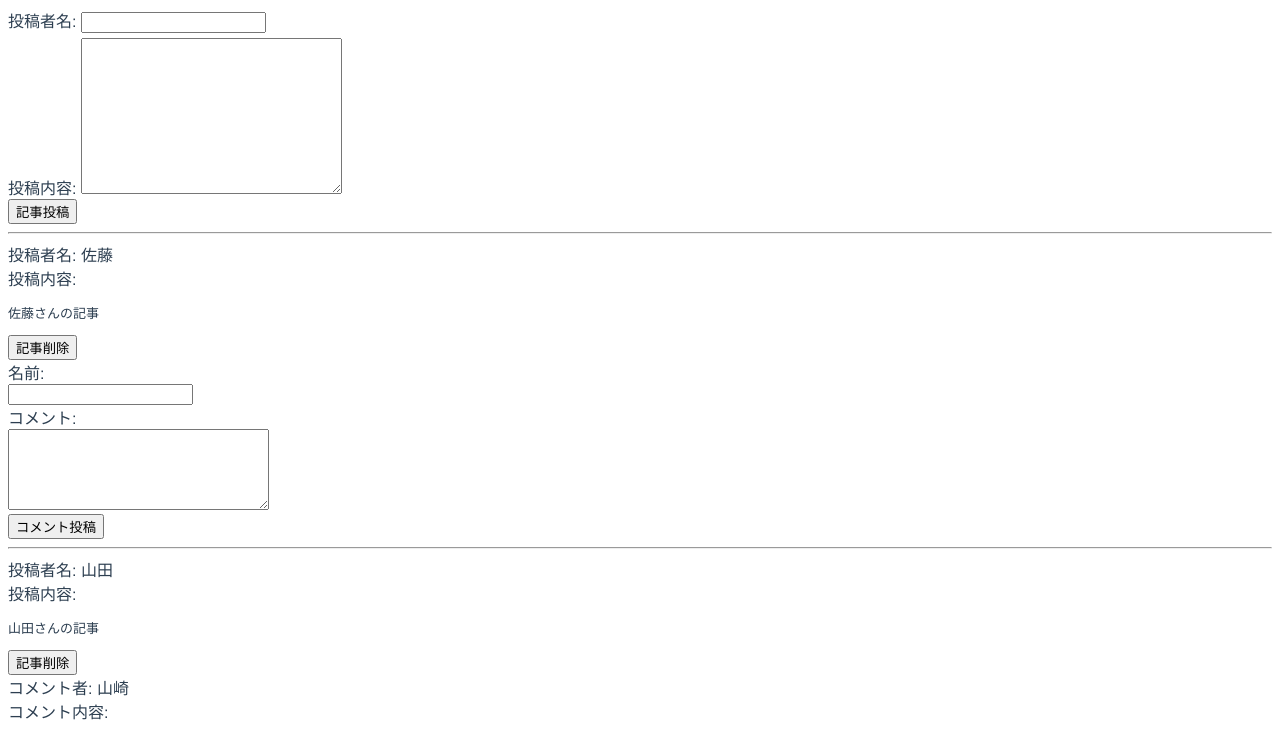
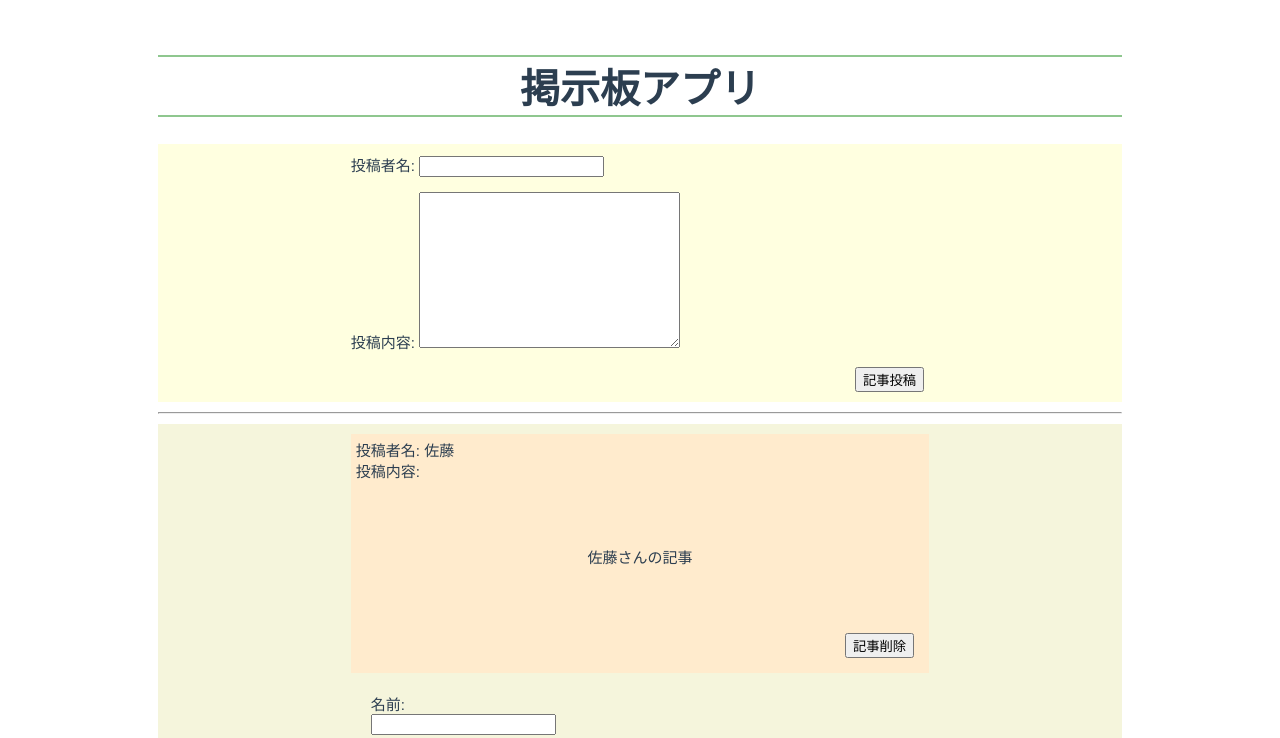
Before and after one commit to ryota-09/ex-vue-bbs, a Vue app: page / in a window 1280 px wide. Shown: the top 738 px of the page. Built offline with nearby package versions, Linux system fonts and the light colour scheme.

Commit message:
(6)コメント投稿欄修正

```diff
--- /dev/null
+++ b/src/components/CompPostComment.vue
@@ -0,0 +1,67 @@
+<template>
+  <div>
+    <div class="post-comment">
+          <div class="comment-name">
+            <label for="comment-name-field">名前: </label>
+            <div>
+              <input
+                type="text"
+                id="comment-name-field"
+                v-model="commentName"
+              />
+            </div>
+          </div>
+          <div class="comment-content">
+            <label for="comment-content-field">コメント: </label>
+            <div>
+              <textarea
+                id="comment-content-field"
+                cols="30"
+                rows="5"
+                v-model="commentContent"
+              ></textarea>
+            </div>
+          </div>
+          <div class="post-comment-button">
+            <button type="button" v-on:click="preClick">
+              コメント投稿
+            </button>
+          </div>
+        </div>
+  </div>
+</template>
+
+<script lang="ts">
+import { Emit, Prop, Component, Vue } from "vue-property-decorator";
+@Component
+export default class CompPostComment extends Vue {
+  @Prop()
+  private commentName!:string;
+  @Prop()
+  private commentContent!:string;
+  @Prop()
+  private articleId!:number;
+
+  @Emit()
+  onClick(articleId:number, name: string, content: string): void{
+    console.log(articleId, name, content);
+  }
+
+  preClick(): void{
+    this.onClick(this.articleId, this.commentName, this.commentContent);
+  }
+}
+</script>
+
+<style scoped>
+.comment-content-area {
+  text-align: center;
+}
+.post-comment {
+  margin: 20px;
+}
+.post-comment-button {
+  padding: 0 39px;
+  text-align: right;
+}
+</style>
--- a/src/store/index.ts
+++ b/src/store/index.ts
@@ -38,8 +38,8 @@ export default new Vuex.Store({
     addComment(state, payload){
       let newComment = new Comment(0, "", "", 0);
       for(const article of state.articles){
-        if( article.id === payload.article.articleId){
-          newComment = payload.article
+        if( article.id === payload.comment.articleId){
+          newComment = payload.comment
           article.commentList.push(newComment);
         }
       }
--- a/src/views/Bbs.vue
+++ b/src/views/Bbs.vue
@@ -1,5 +1,6 @@
 <template>
   <div class="bbs">
+    <h1 class="title">掲示板アプリ</h1>
     <div class="postarea">
       <div class="post-name">
         <label for="post-name">投稿者名: </label>
@@ -16,55 +17,43 @@
         <div class="post-button">
           <button type="button" v-on:click="addArticle">記事投稿</button>
         </div>
-        <hr />
       </div>
     </div>
+    <hr />
     <!--///////////////////////////////// ここからタイムライン関係/////////////////// -->
-    <div class="article-list"></div>
+    <div class="article-list">
       <div
         class="article"
-      v-for="(article, i) of currentArticleList"
+        v-for="(article, index) of currentArticleList"
         v-bind:key="article.id"
       >
+        <div class="article-conteiner">
           <div class="article-name">投稿者名: {{ article.name }}</div>
           <div class="article-content">
             <span>投稿内容: </span>
-        <pre>{{ article.content }}</pre>
+            <pre class="article-content-area">{{ article.content }}</pre>
           </div>
           <div class="delete-button">
-        <button type="button" v-on:click="deleteArticle(i)">記事削除</button>
+            <button type="button" v-on:click="deleteArticle(index)">
+              記事削除
+            </button>
+          </div>
         </div>
         <div class="article-commentlist">
-        <div v-for="comment of article.commentList" v-bind:key="comment.id">
+          <div
+            class="article-comment"
+            v-for="comment of article.commentList"
+            v-bind:key="comment.id"
+          >
             <span>コメント者: {{ comment.name }}</span>
             <div>コメント内容:</div>
             <div>
-            <pre>{{ comment.content }}</pre>
+              <pre class="comment-content-area">{{ comment.content }}</pre>
             </div>
           </div>
         </div>
-      <div class="post-comment">
-        <div class="comment-name">
-          <label for="comment-name-field">名前: </label>
-          <div>
-            <input type="text" id="comment-name-field" v-model="commentName" />
-          </div>
-        </div>
-        <div class="comment-content">
-          <label for="comment-content-field">コメント: </label>
-          <div>
-            <textarea
-              id="comment-content-field"
-              cols="30"
-              rows="5"
-              v-model="commentContent"
-            ></textarea>
-          </div>
-        </div>
-        <button type="button" v-on:click="addComment(article.id)">
-          コメント投稿
-        </button>
-        <hr />
+        <!-- /////////////////////コメント投稿部分//////////////////////// -->
+        <CompPostComment v-bind:comment-name="commentName" v-bind:comment-content="commentContent" v-bind:article-id="article.id" v-on:on-click="addComment"></CompPostComment>
       </div>
     </div>
   </div>
@@ -74,7 +63,12 @@
 import { Article } from "@/types/article";
 import { Comment } from "@/types/comment";
 import { Component, Vue } from "vue-property-decorator";
-@Component
+import CompPostComment from "@/components/CompPostComment.vue";
+@Component({
+  components: {
+    CompPostComment
+  }
+})
 export default class Bbs extends Vue {
   //現在の記事一覧
   private currentArticleList = new Array<Article>();
@@ -113,12 +107,12 @@ export default class Bbs extends Vue {
    * コメントを追加する.
    * @param articleId - 記事のid
    */
-  addComment(articleId: number): void {
+  addComment(articleId: number, commentName: string, commentContent: string): void {
     this.$store.commit("addComment", {
-      article: new Comment(
+      comment: new Comment(
         -1,
-        this.commentName,
-        this.commentContent,
+        commentName,
+        commentContent,
         articleId
       ),
     });
@@ -130,7 +124,6 @@ export default class Bbs extends Vue {
    * @params articleIndex - 現在のcurrentArticleList配列のインデックス番号
    */
   deleteArticle(articleIndex: number): void {
-    console.log(articleIndex);
     this.$store.commit("deleteArticle", {
       articleIndex: articleIndex,
     });
@@ -140,9 +133,53 @@ export default class Bbs extends Vue {
 
 <style scoped>
 .bbs {
+  padding: 20px 150px;
+  margin: 0 auto;
   text-align: left;
+  font-size: 15px;
+}
+.title {
+  text-align: center;
+  border-top: 2px solid rgb(143, 199, 143);
+  border-bottom: 2px solid rgb(143, 199, 143);
+  font-weight: 900;
+  font-size: 40px;
+}
+.postarea {
+  margin: 10px 0;
+  padding: 0 20%;
+  background-color: lightyellow;
+}
+.post-button {
+  text-align: right;
+  margin: 5px 5px;
+  padding: 10px 0;
 }
 .post-name {
+  padding: 10px 0;
   margin: 5px 0;
 }
+.article {
+  margin: 10px 0;
+  padding: 10px 20%;
+  background-color: beige;
+}
+.article-conteiner {
+  padding: 5px;
+  background-color: blanchedalmond;
+}
+.article-content-area {
+  text-align: center;
+  padding: 50px 0;
+}
+.delete-button {
+  text-align: right;
+  padding: 0;
+  margin: 10px;
+}
+.article-comment {
+  padding: 5px;
+  margin: 20px;
+  background-color: lightyellow;
+}
 </style>
```
Lines whose indentation alone changed are shown as unchanged.
